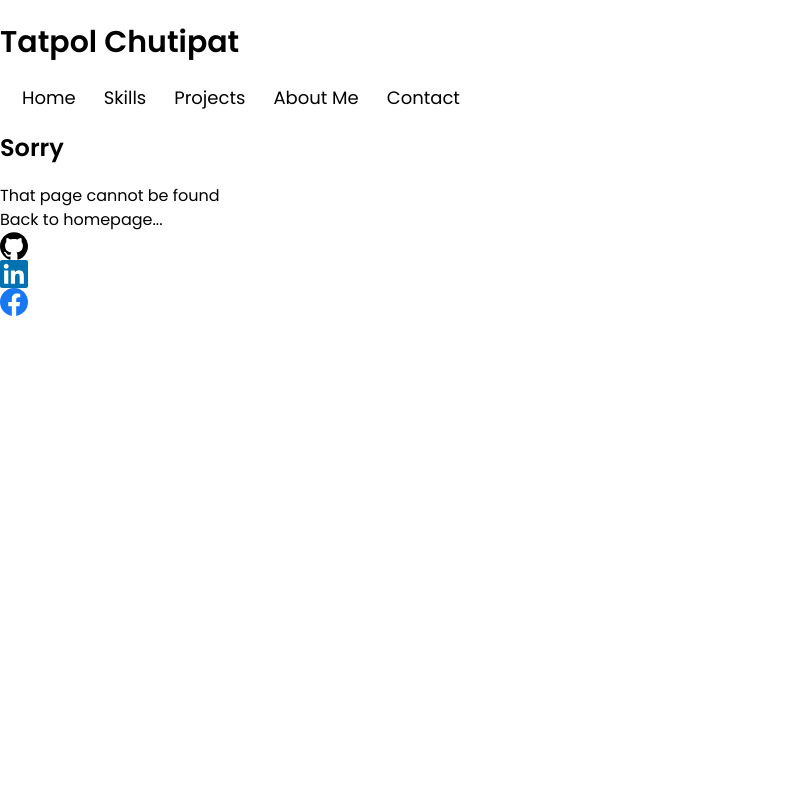
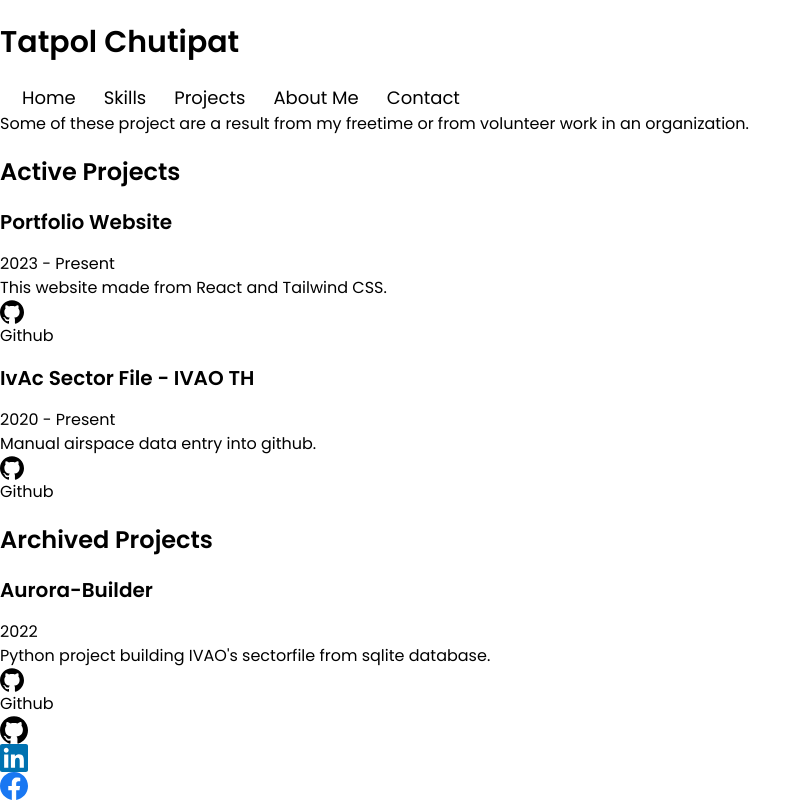
Before and after one commit to Tatpolc/portfolio-web, a React (Create React App) app: page /portfolio-web/projects in a window 1280 px wide. Shown: the whole page, without its empty margins (0-808 px from the left). Built offline with nearby package versions, Linux system fonts and the light colour scheme.

Commit message:
Added Project page, remove react-social-icons - use only react-icon, make adjustment to most outside url

```diff
--- a/package.json
+++ b/package.json
@@ -13,7 +13,6 @@
     "react-qr-code": "^2.0.12",
     "react-router-dom": "^6.15.0",
     "react-scripts": "5.0.1",
-    "react-social-icons": "^5.15.0",
     "web-vitals": "^2.1.4"
   },
   "scripts": {
--- a/src/App.js
+++ b/src/App.js
@@ -6,6 +6,7 @@ import Footer from './Footer';
 import AboutMe from './AboutMe';
 import NotFound from './NotFound';
 import Skills from './Skills';
+import Projects from './Project';
 
 function App() {
   return (
@@ -13,13 +14,14 @@ function App() {
       <body>
         <div className="flex min-h-screen flex-col">
           <Navbar />
-          <div className="p-5 flex-grow items-center my-10 mx-auto w-11/12 overflow-y-auto overflow-x-hidden">
+          <div className="p-3 flex-grow items-center my-5 mx-auto w-11/12 overflow-y-auto overflow-x-hidden">
             <Routes>
-              <Route exact path="/" element={<Home />} />
-              <Route path="/skills" element={<Skills />} />
-              <Route path="/about" element={<AboutMe />} />
-              <Route path="/contact" element={<Contact />} />
-              <Route path="*" element={<NotFound />} />
+              <Route exact path="/" element={<Home />}/>
+              <Route path="/skills" element={<Skills />}/>
+              <Route path="/projects" element={<Projects/>}/>
+              <Route path="/about" element={<AboutMe />}/>
+              <Route path="/contact" element={<Contact />}/>
+              <Route path="*" element={<NotFound />}/>
             </Routes>
           </div>
           <Footer />
--- a/src/Contact.js
+++ b/src/Contact.js
@@ -9,20 +9,20 @@ const Contact = () => {
             <h2>Tel: <a className="underline" href="tel: +66629825623">+66 (0) 62 982 5623</a></h2>
             <hr />
             <h2>Follow Me:</h2>
-            <div className="flex flex-row flex-wrap justify-evenly">
+            <section className="flex flex-row flex-wrap justify-evenly">
                 <div className="contact">
-                    <a href="https://github.com/Tatpolc"><QRCode value="https://github.com/Tatpolc" /></a>
-                    <span><h3 className="contact-qr-cap"><a href="https://github.com/Tatpolc">Github</a></h3></span>
+                    <a target="_blank" rel="noopener noreferrer" href="https://github.com/Tatpolc"><QRCode value="https://github.com/Tatpolc" /></a>
+                    <span><h3 className="contact-qr-cap"><a target="_blank" rel="noopener noreferrer" href="https://github.com/Tatpolc">Github</a></h3></span>
                 </div>
                 <div className="contact">
-                    <a href="https://www.linkedin.com/in/tatpol-chutipat/"><QRCode value="https://www.linkedin.com/in/tatpol-chutipat/" /></a>
-                    <span><h3 className="contact-qr-cap"><a href="https://www.linkedin.com/in/tatpol-chutipat/">LinkedIn</a></h3></span>
+                    <a target="_blank" rel="noopener noreferrer" href="https://www.linkedin.com/in/tatpol-chutipat/"><QRCode value="https://www.linkedin.com/in/tatpol-chutipat/" /></a>
+                    <span><h3 className="contact-qr-cap"><a target="_blank" rel="noopener noreferrer" href="https://www.linkedin.com/in/tatpol-chutipat/">LinkedIn</a></h3></span>
                 </div>
                 <div className="contact">
-                    <a href="https://www.facebook.com/tatpol.chutipat.9"><QRCode value="https://www.facebook.com/tatpol.chutipat.9" /></a>
-                    <span><h3 className="contact-qr-cap"><a href="https://www.facebook.com/tatpol.chutipat.9">Facebook</a></h3></span>
+                    <a target="_blank" rel="noopener noreferrer" href="https://www.facebook.com/tatpol.chutipat.9"><QRCode value="https://www.facebook.com/tatpol.chutipat.9" /></a>
+                    <span><h3 className="contact-qr-cap"><a target="_blank" rel="noopener noreferrer" href="https://www.facebook.com/tatpol.chutipat.9">Facebook</a></h3></span>
                 </div>
-            </div>
+            </section>
         </div>
      );
 }
--- a/src/Footer.js
+++ b/src/Footer.js
@@ -5,9 +5,9 @@ const Footer = () => {
     return (
         <footer className="p-5 items-center my-0 mx-auto border-t border-solid border-[#d5d5d5] w-11/12">
             <div>
-                <a className="m-1.5" href="https://github.com/Tatpolc"><IconContext.Provider value={{color: "#000", size: "1.75em"}}><SiGithub className="inline"/></IconContext.Provider></a>
-                <a className="m-1.5" href="https://www.linkedin.com/in/tatpol-chutipat/"><IconContext.Provider value={{color: "#0072b1", size: "1.75em"}}><SiLinkedin className="inline"/></IconContext.Provider></a>
-                <a className="m-1.5" href="https://www.facebook.com/tatpol.chutipat.9"><IconContext.Provider value={{color: "#1877f2", size: "1.75em"}}><SiFacebook className="inline"/></IconContext.Provider></a>
+                <a target="_blank" rel="noopener noreferrer" className="m-1.5" href="https://github.com/Tatpolc"><IconContext.Provider value={{color: "#000", size: "1.75em"}}><SiGithub className="inline"/></IconContext.Provider></a>
+                <a target="_blank" rel="noopener noreferrer" className="m-1.5" href="https://www.linkedin.com/in/tatpol-chutipat/"><IconContext.Provider value={{color: "#0072b1", size: "1.75em"}}><SiLinkedin className="inline"/></IconContext.Provider></a>
+                <a target="_blank" rel="noopener noreferrer" className="m-1.5" href="https://www.facebook.com/tatpol.chutipat.9"><IconContext.Provider value={{color: "#1877f2", size: "1.75em"}}><SiFacebook className="inline"/></IconContext.Provider></a>
             </div>
         </footer>
      );
--- a/src/NavBar.js
+++ b/src/NavBar.js
@@ -7,7 +7,7 @@ const Navbar = () => {
                 <div className="ml-auto">
                     <Link className="nav-link" to="/">Home</Link>
                     <Link className="nav-link" to="/skills">Skills</Link>
-                    <Link className="nav-link" to="/project">Projects</Link>
+                    <Link className="nav-link" to="/projects">Projects</Link>
                     <Link className="nav-link" to="/about">About Me</Link>
                     <Link className="nav-link" to="/contact">Contact</Link>
                 </div>
--- /dev/null
+++ b/src/Project.js
@@ -0,0 +1,54 @@
+import { SiGithub } from "react-icons/si";
+import { IconContext } from "react-icons";
+
+const Projects = () => {
+    return (
+        <div>
+            <p className="text-lg font-medium">Some of these project are a result from my freetime or from volunteer work in an organization.</p>
+            <h2>Active Projects</h2>
+            <section className="mx-auto my-5 grid max-w-fit grid-cols-1 items-center gap-5 sm:grid-cols-2">
+                <article className="flex h-full flex-col overflow-hidden rounded-md bg-white border border-gray-400 border-opacity-60 hover:border-gray-500 shadow">
+                    <div className="flex-1 flex grow flex-col justify-between space-y-4 p-5">
+                        <div className="space-y-3">
+                            <h3><a className="hover:underline" href="https://github.com/Tatpolc/portfolio-web">Portfolio Website</a></h3>
+                            <p>2023 - Present</p>
+                            <p>This website made from React and Tailwind CSS.</p>
+                        </div>
+                        <div className=" text-right">
+                            <a className="inline m-1.5" href="https://github.com/Tatpolc/portfolio-web"><IconContext.Provider value={{color: "#000", size: "1.5em"}}><SiGithub className="inline"/></IconContext.Provider></a><a className="inline text-lg font-semibold text-right hover:underline" href="https://github.com/Tatpolc/portfolio-web">Github</a>
+                        </div>
+                    </div>
+                </article>
+                <article className="flex h-full flex-col overflow-hidden rounded-md bg-white border border-gray-400 border-opacity-60 hover:border-gray-500 shadow">
+                    <div className="flex-1 flex grow flex-col justify-between space-y-4 p-5">
+                        <div className="space-y-3">
+                            <h3><a className="hover:underline" href="https://github.com/Tatpolc/ivac-sector-file">IvAc Sector File - IVAO TH</a></h3>
+                            <p>2020 - Present</p>
+                            <p>Manual airspace data entry into github.</p>
+                        </div>
+                        <div className=" text-right">
+                            <a className="inline m-1.5" href="https://github.com/Tatpolc/ivac-sector-file"><IconContext.Provider value={{color: "#000", size: "1.5em"}}><SiGithub className="inline"/></IconContext.Provider></a><a className="inline text-lg font-semibold text-right hover:underline" href="https://github.com/Tatpolc/ivac-sector-file">Github</a>
+                        </div>
+                    </div>
+                </article>
+            </section>
+            <h2>Archived Projects</h2>
+            <section className="mx-auto my-5 grid max-w-fit grid-cols-1 items-center gap-5 sm:grid-cols-1">
+                <article className="flex h-full flex-col overflow-hidden rounded-md bg-white border border-gray-400 border-opacity-60 hover:border-gray-500 shadow">
+                    <div className="flex-1 flex grow flex-col justify-between space-y-4 p-5">
+                        <div className="space-y-3">
+                            <h3><a className="hover:underline" href="https://github.com/Tatpolc/aurora-builder">Aurora-Builder</a></h3>
+                            <p>2022</p>
+                            <p>Python project building IVAO's sectorfile from sqlite database.</p>
+                        </div>
+                        <div className=" text-right">
+                            <a className="inline m-1.5" href="https://github.com/Tatpolc/aurora-builder"><IconContext.Provider value={{color: "#000", size: "1.5em"}}><SiGithub className="inline"/></IconContext.Provider></a><a className="inline text-lg font-semibold text-right hover:underline" href="https://github.com/Tatpolc/portfolio-web">Github</a>
+                        </div>
+                    </div>
+                </article>
+            </section>
+        </div>
+     );
+}
+
+export default Projects;
```
Also changed, not shown: 2 other files (tests, documents, lock files or other folders).
